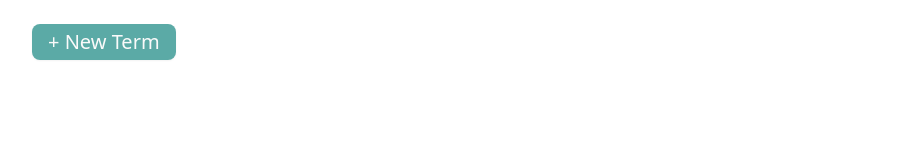
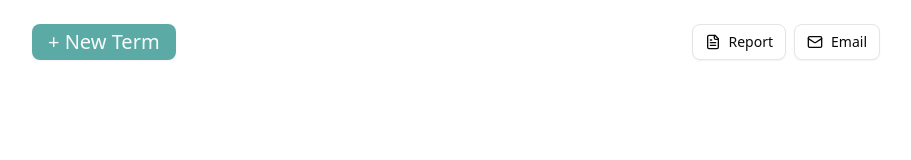
Before and after one commit to qg2125/task-planning-demo, a Next.js app: page / in a window 1280 px wide. Shown: the top 160 px of the page, without its empty margins (184-1095 px from the left). Built offline with nearby package versions, Linux system fonts and the light colour scheme.

Commit message:
add two buttons

```diff
--- a/app/page.js
+++ b/app/page.js
@@ -8,7 +8,7 @@ import {
   PopoverTrigger,
 } from "@/components/ui/popover";
 import { format } from "date-fns";
-import { CalendarIcon } from "lucide-react";
+import { CalendarIcon, FileText, Mail } from "lucide-react";
 
 const Home = () => {
   // Categories state with predefined categories
@@ -235,7 +235,8 @@ const Home = () => {
   return (
     <div className="p-6 max-w-4xl mx-auto relative">
       {/* Always visible New Term button or input field */}
-      <div className="mb-10">
+      <div className="mb-10 flex items-center justify-between">
+        <div>
           {!showTermInput ? (
             <Button
               onClick={handleNewTermClick}
@@ -255,6 +256,30 @@ const Home = () => {
               />
             </form>
           )}
+        </div>
+
+        <div className="flex gap-2">
+          <Button
+            variant="outline"
+            className="flex items-center gap-2"
+            onClick={() => {
+              /* 添加Report功能 */
+            }}
+          >
+            <FileText className="w-4 h-4" />
+            Report
+          </Button>
+          <Button
+            variant="outline"
+            className="flex items-center gap-2"
+            onClick={() => {
+              /* 添加Email功能 */
+            }}
+          >
+            <Mail className="w-4 h-4" />
+            Email
+          </Button>
+        </div>
       </div>
 
       {/* Terms and their Task Lists */}
```
Lines whose indentation alone changed are shown as unchanged.
